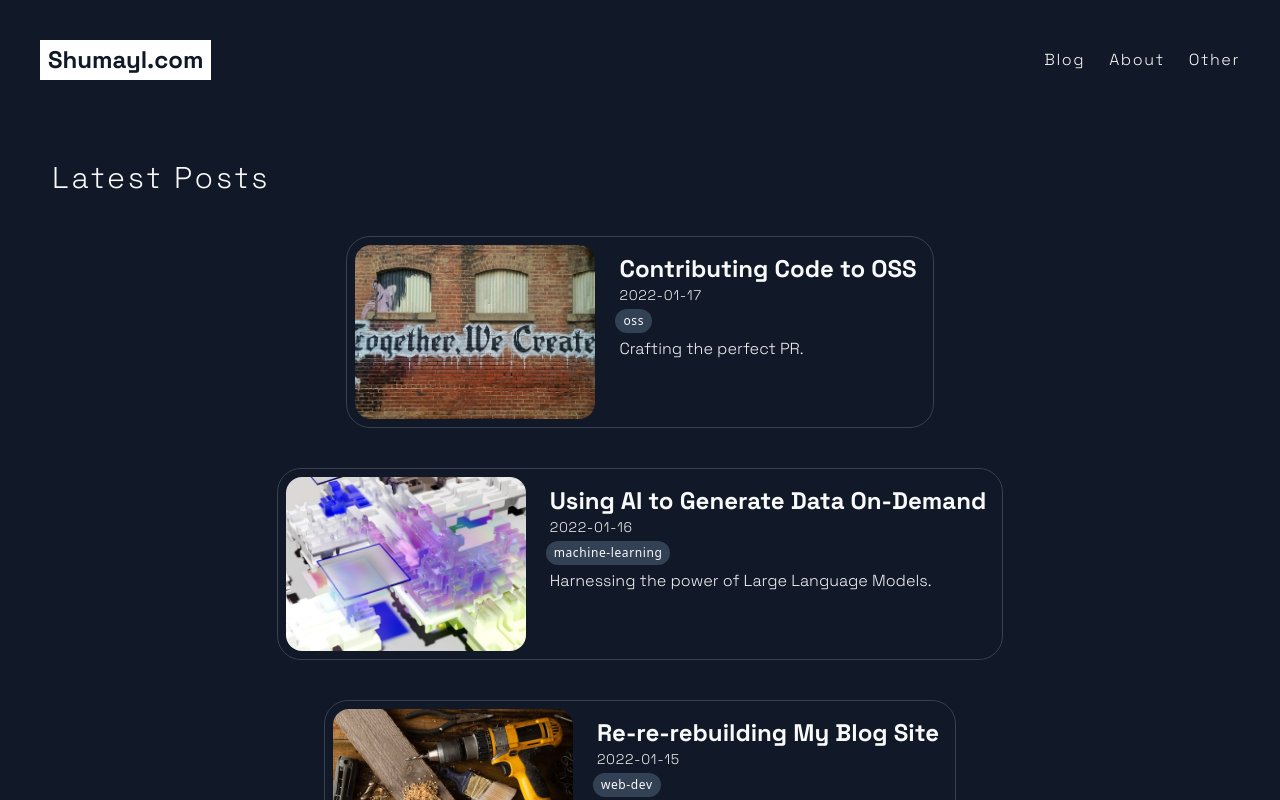
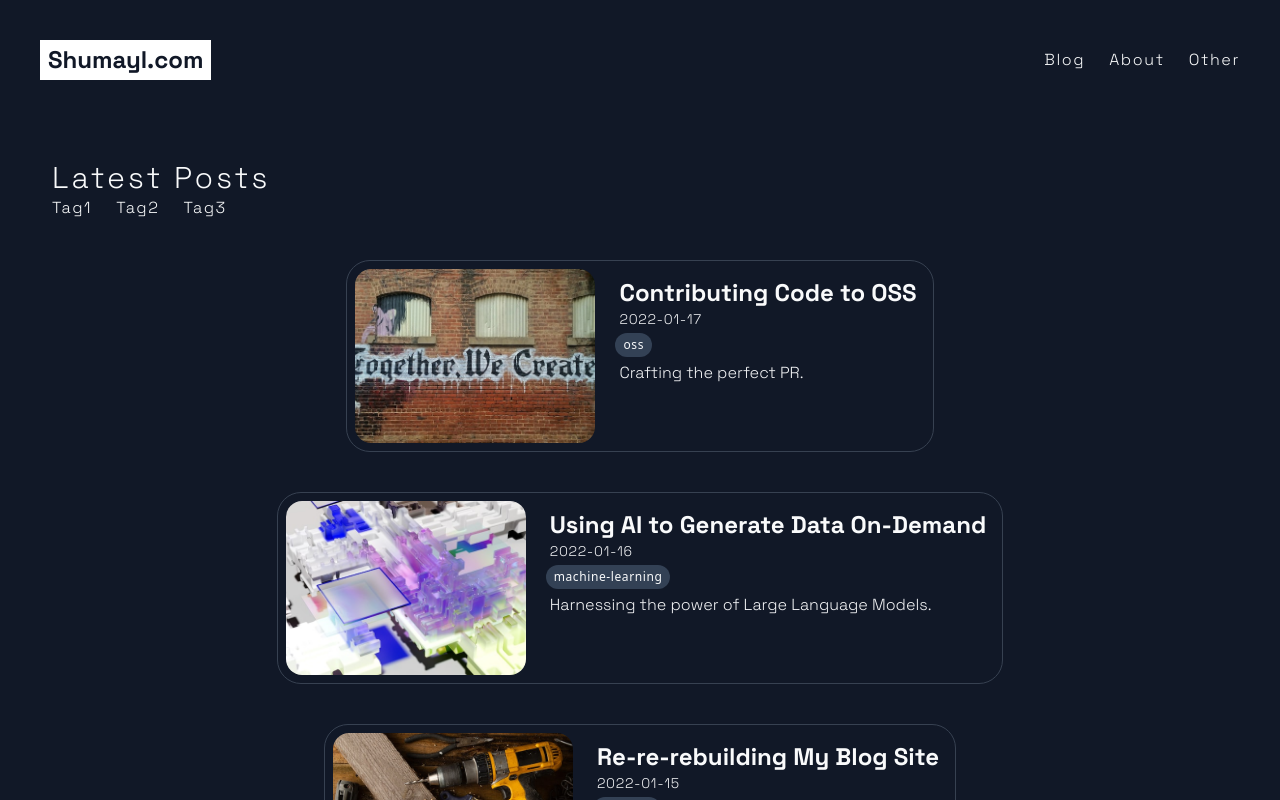
Before and after one commit to mshumayl/shumayldotcom, a Next.js app: page / in a window 1280 px wide. Shown: the top 800 px of the page. Built offline with nearby package versions, Linux system fonts and the light colour scheme.

Commit message:
Create TagSelector component

```diff
--- a/components/LatestPosts.tsx
+++ b/components/LatestPosts.tsx
@@ -1,5 +1,6 @@
 import Link from 'next/link';
 import Card from '../components/Card';
+import TagSelector from '../components/TagSelector';
 import { useState, useEffect } from 'react';
 
 interface Posts {
@@ -47,7 +48,10 @@ const LatestPosts: React.FC<{posts: Posts[]}> = ({ posts }) => {
     return (
         <>
             <div className="my-20">
-                <div className="font-grotesk font-extralight text-3xl mx-3 tracking-widest">{latestPostSectionTitle}</div>
+                <div className="mx-3">
+                    <div className="font-grotesk text-3xl font-extralight tracking-widest">{latestPostSectionTitle}</div>
+                    <TagSelector/>
+                </div>
                 {!filteredPosts && 'No posts found.'}
                 {filteredPosts.map(({ slug, frontmatter }) => (
                     <Card key={slug} slug={slug} frontmatter={frontmatter} handleTagClick={handleTagClick}/>
--- /dev/null
+++ b/components/TagSelector.tsx
@@ -0,0 +1,18 @@
+import Link from 'next/link';
+
+const TagSelector: React.FC = () => {
+
+    return (
+        <>
+            <div className="flex flex-row font-grotesk md:tracking-widest">
+                <ul className="flex space-x-2 md:space-x-6 list-none">
+                    <Link href="/">Tag1</Link>
+                    <Link href="/">Tag2</Link>
+                    <Link href="/">Tag3</Link>
+                </ul>
+            </div>
+        </>
+    )
+}
+
+export default TagSelector;
```
